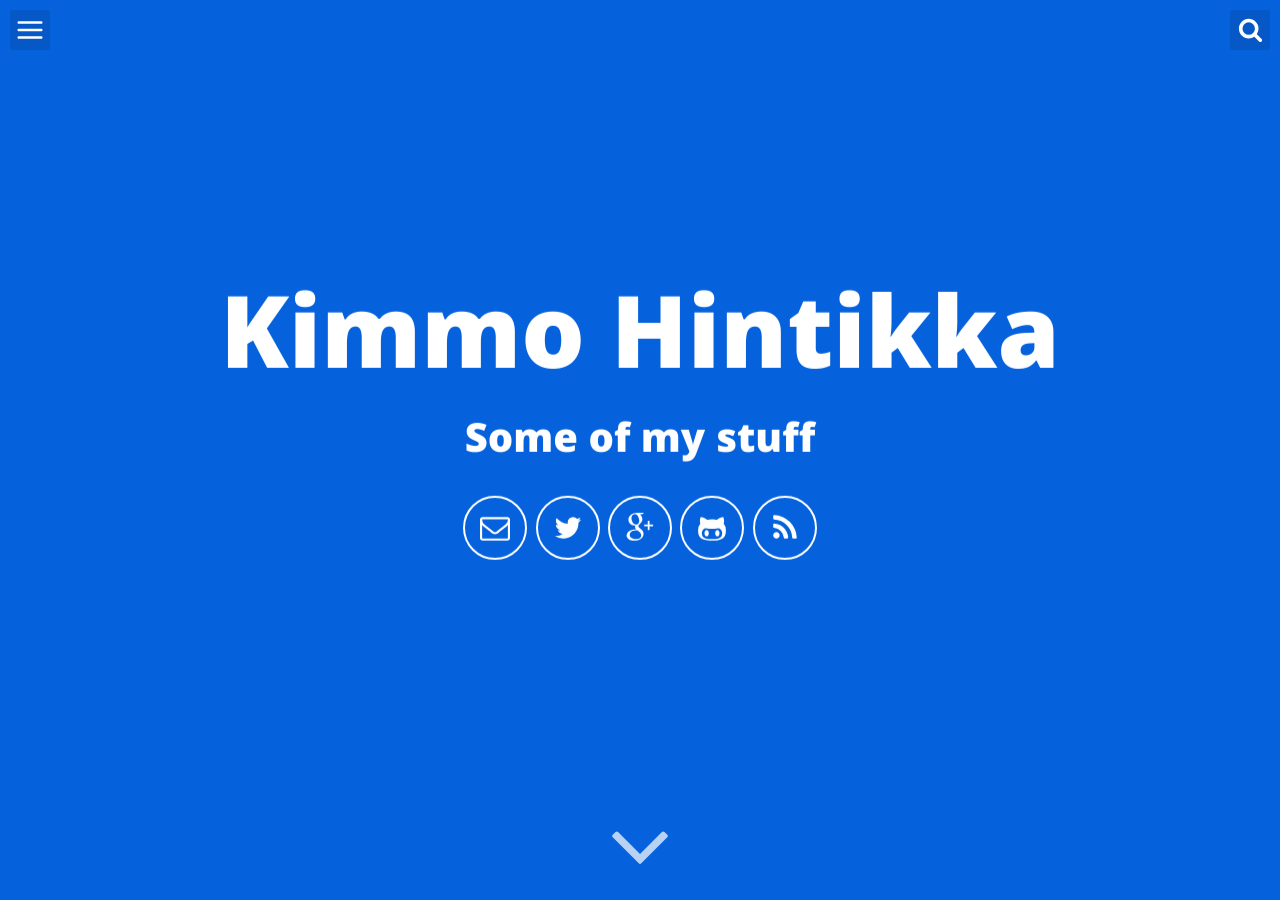
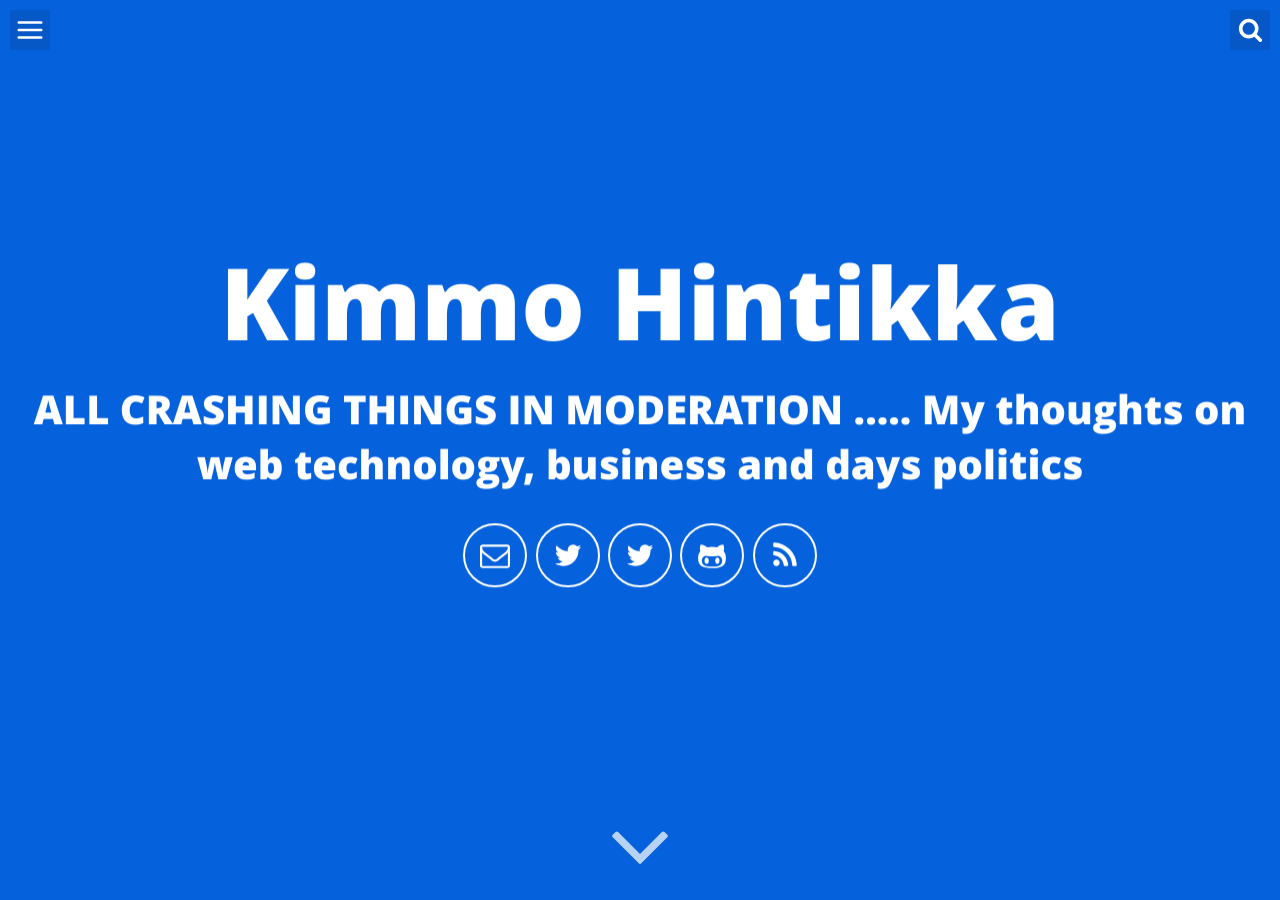
Before and after one commit to riseofthetigers/HintikkaKimmo.github.io, a Jekyll site: the page built from index.html, in a window 1280 px wide and 900 px high. Built offline with Jekyll 4.4.1, drawn with Linux system fonts in a browser that asks for light colours.

Commit message:
description change

```diff
--- a/_config.yml
+++ b/_config.yml
@@ -1,16 +1,16 @@
 # Site settings
-description: A blog about lorem ipsum dolor sit amet
+description: ALL CRASHING THINGS IN MODERATION ..... My thoughts on web technology, business and days politics
 baseurl: "http://www.kimmohintikka.com/" # the subpath of your site, e.g. /blog/
 url: "http://www.kimmohintikka.com/" # the base hostname & protocol for your site
 
 # User settings
 username: Kimmo Hintikka
-user_description: Kimmo Hintikka Thinker, Tinker and Doer
-user_title: Some of my stuff
+user_description: Kimmo Hintikka Web practitioner. Unapologetic communicator. Professional introvert.
+user_title: ALL CRASHING THINGS IN MODERATION ..... My thoughts on web technology, business and days politics
 email: hintikkakimmo@gmail.com
 twitter_username: KimmoHintikka
 github_username: HintikkaKimmo
-linkedin_username:  lorem_ipsum
+linkedin_username: kimmohintikka
 disqus_username: kimmohintikka
 
 # Build settings
--- a/_includes/header-default.html
+++ b/_includes/header-default.html
@@ -7,7 +7,7 @@
         <div class="icons-home">
             <a aria-label="Send email" href="mailto:{{site.username}}"><svg class="icon icon-email"><use xlink:href="#icon-email"></use></svg></a>
             <a aria-label="My Twitter" target="_blank" href="https://twitter.com/{{site.twitter_username}}"><svg class="icon"><use xlink:href="#icon-twitter"></use></svg></a>
-            <a aria-label="My Linkedin" target="_blank" href="https://www.linkedin.com/in//+{{linkedin_username}}/posts"><svg class="icon"><use xlink:href="#icon-google-plus"></use></svg></a>
+            <a aria-label="My Twitter" target="_blank" href="https://twitter.com/{{linkedin_username}}"><svg class="icon"><use xlink:href="#icon-twitter"></use></svg></a>
             <a aria-label="My Github" target="_blank" href="https://github.com/{{site.github_username}}"><svg class="icon icon-github-alt"><use xlink:href="#icon-github-alt"></use></svg></a>
             <a aria-label="Use the RSS to get updated" target="_blank" href="{{ "/feed.xml" | prepend: site.baseurl }}"><svg class="icon icon-rss"><use xlink:href="#icon-rss"></use></svg></a>
         </div>
```
